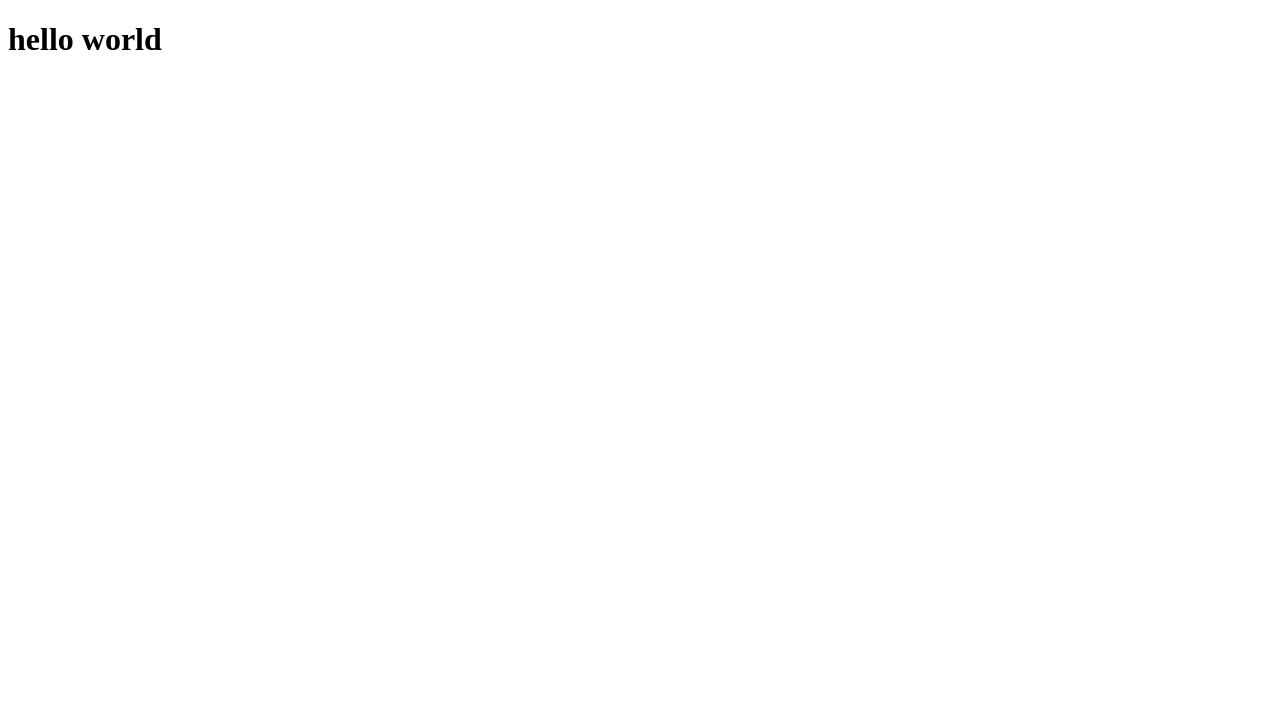
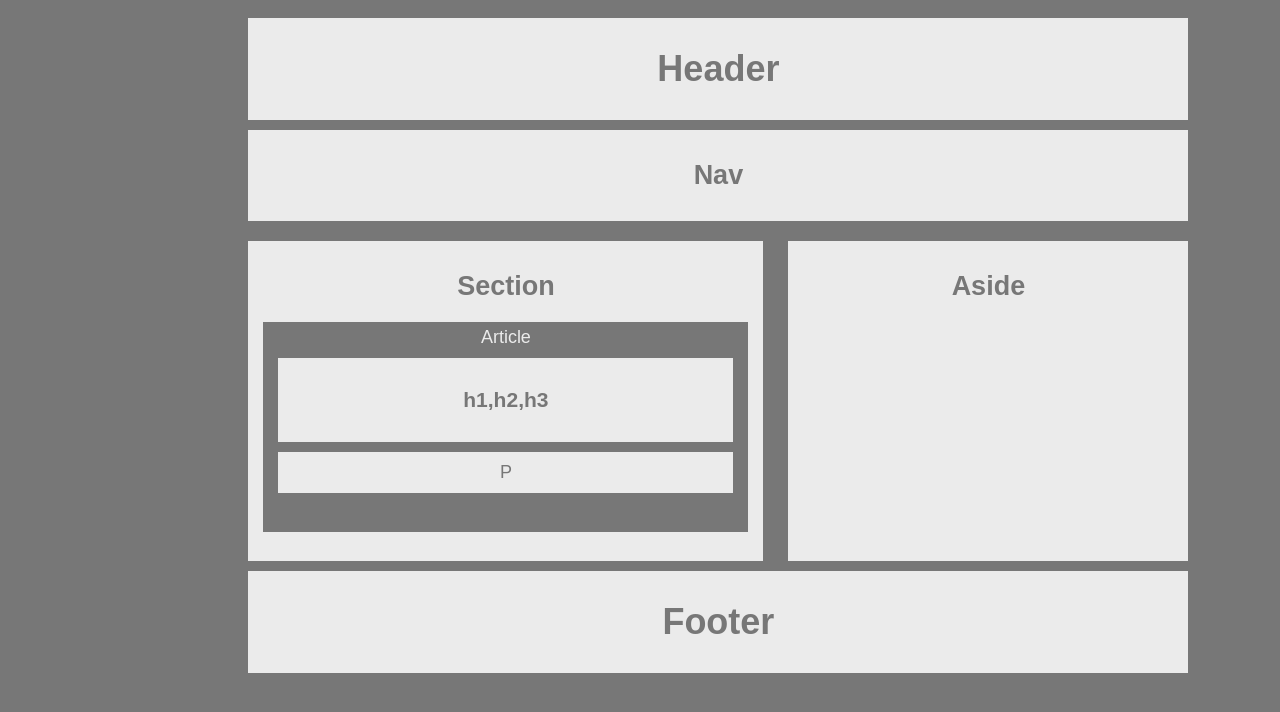
Before and after one commit to FeilongHuang/FeilongHuang.github.io, a plain HTML site: page index.html in a window 1280 px wide. Drawn offline with Linux system fonts and the light colour scheme.

Commit message:
latest submit

```diff
--- a/index.html
+++ b/index.html
@@ -1,12 +1,31 @@
 <!DOCTYPE html>
 <html lang="en">
 <head>
-    <meta charset="UTF-8">
-    <meta name="viewport" content="width=device-width, initial-scale=1.0">
-    <meta http-equiv="X-UA-Compatible" content="ie=edge">
-    <title>Document</title>
+    <title>HW-Wireframe</title>
+    <link rel="stylesheet" href="style.css">
 </head>
 <body>
-    <h1>hello world</h1>
+    <header>
+        <h1>Header</h1>
+    </header>
+    <nav>
+        <h1>Nav</h1>
+    </nav>
+    <div class="container">
+    <section>
+        <h1>Section</h1>
+        <article>
+            Article
+                <header>
+                  <h3>h1,h2,h3</h3>
+                </header>
+                <p>P</p>
+        </article>
+    </section>
+    </div>
+    <aside>
+            <h1>Aside</h1>
+        </aside>
+    <footer><h1>Footer</h1></footer>
 </body>
 </html>
--- /dev/null
+++ b/style.css
@@ -0,0 +1,36 @@
+body{
+    font-family: 'Arial','Helvetica Neue', Helvetica, sans-serif;
+    color: #777;
+    background-color: #777;
+    width: 960px;
+    font-size: 18px;
+    position:absolute;
+    left:18%;
+    text-align: center;
+}
+header,nav,section,aside,footer,h1,h3,p{
+    background-color:#ebebeb;
+    margin:10px;
+    padding:10px;
+    color: #777;
+}
+.container,footer,p{
+    clear:both;
+}
+article{
+    color: #ebebeb;
+background-color: #777;
+margin:5px;
+padding:5px;
+height:200px;
+}
+section{
+    width:495px;
+    height:300px;
+    float:left;
+}
+aside{
+    float:right;
+    width:380px;
+    height:300px;
+}
```
